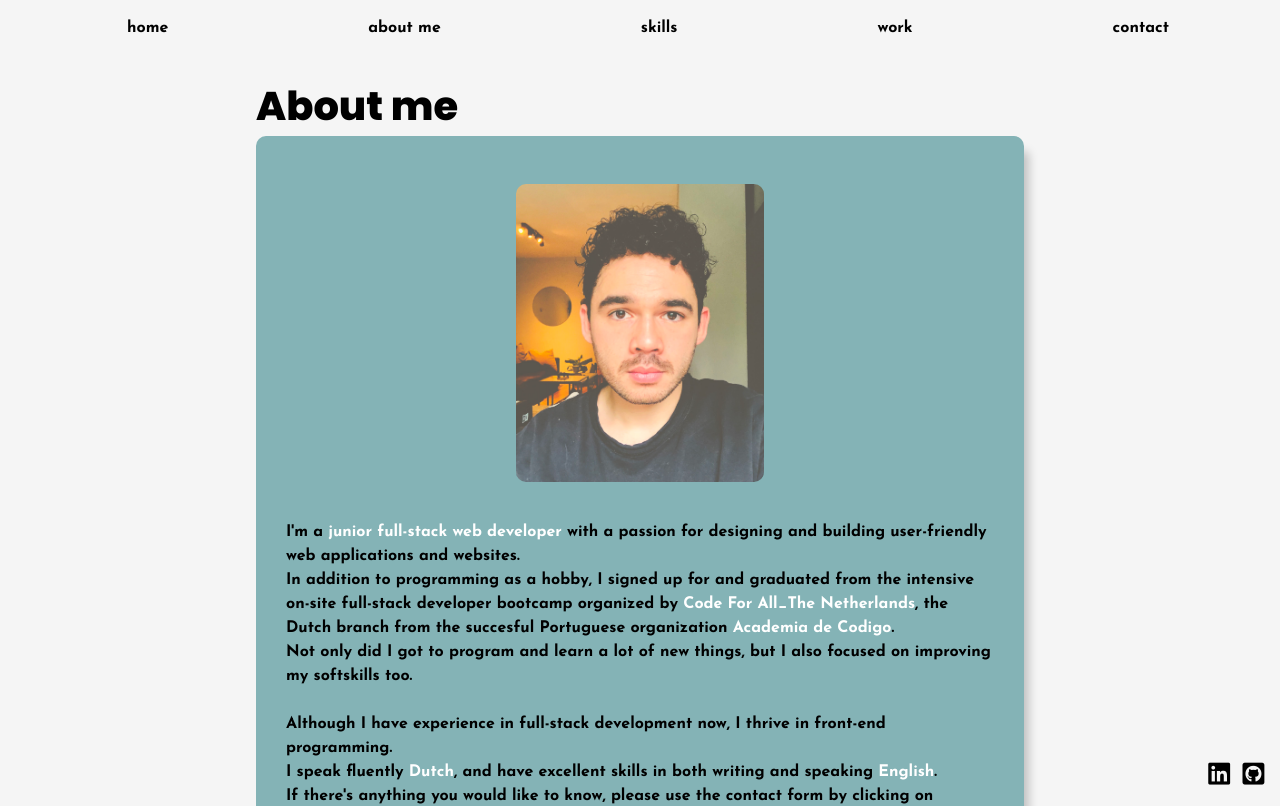
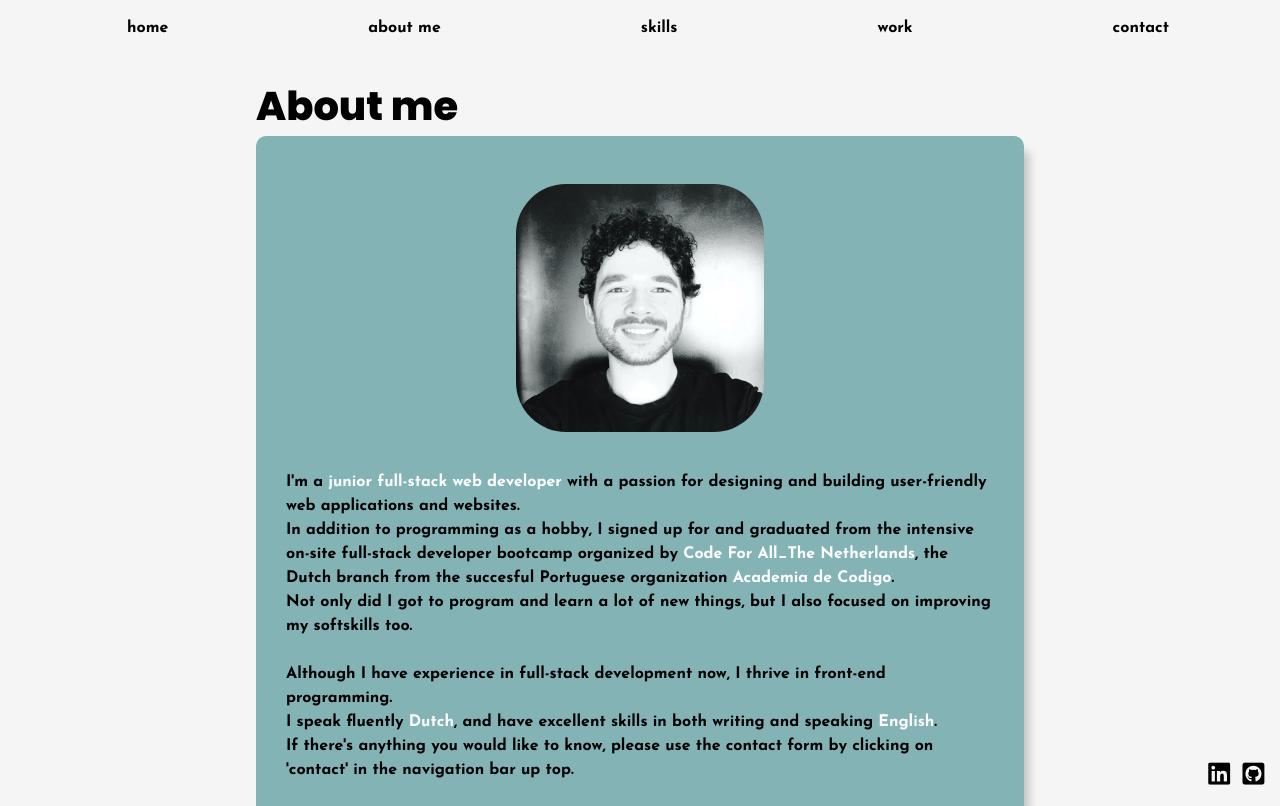
Before and after one commit to Katert/Portfolio-Website, a React (Create React App) app: page /#/about in a window 1280 px wide. Shown: the top 806 px of the page. Built offline with nearby package versions, Linux system fonts and the light colour scheme.

Commit message:
changed profile picture

```diff
--- a/src/components/About.js
+++ b/src/components/About.js
@@ -26,9 +26,9 @@
             transition={{ delay: 0.8, duration: 1 }}
           >
             <img
-              src={require("../img/selfie-new.jpg")}
+              src={require("../img/profile.jpeg")}
               alt="selfie"
-              style={{ borderRadius: 10 }}
+              style={{ borderRadius: 50 }}
             />
           </motion.div>
           <br />
```
